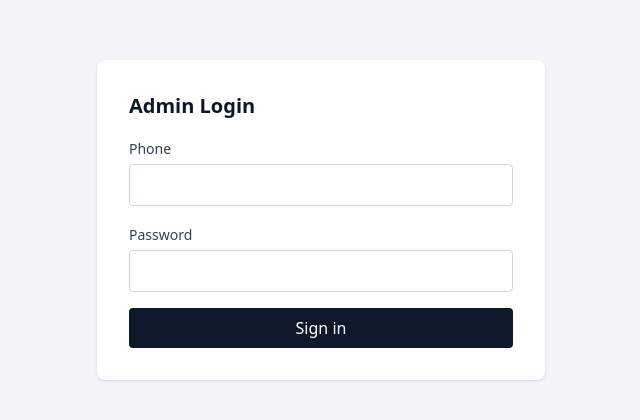
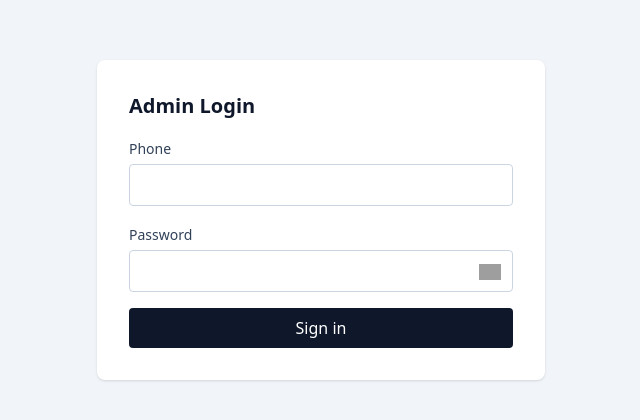
Before and after one commit to YuvrajSinghRathore1021/JatParivarfrontend, a React (Vite) app: page /admin/login in a window 1280 px wide. Shown: the part 180-600 px from the top of the page, without its empty margins (319-959 px from the left). Built offline with nearby package versions, Linux system fonts and the light colour scheme; no server answers; grey boxes are pictures that could not be loaded.

Commit message:
password Hide & Show Icons

```diff
--- a/src/admin/pages/Login.jsx
+++ b/src/admin/pages/Login.jsx
@@ -7,6 +7,7 @@ import { useAdminAuth } from '../context/AdminAuthContext.jsx'
 export default function LoginPage() {
   const [phone, setPhone] = useState('')
   const [password, setPassword] = useState('')
+  const [showPassword, setShowPassword] = useState(false);
   const [error, setError] = useState('')
   const [loading, setLoading] = useState(false)
   const navigate = useNavigate()
@@ -46,15 +47,28 @@ export default function LoginPage() {
               required
             />
           </div>
-          <div>
+          <div className="relative w-full">
             <label className="text-sm font-medium text-slate-700">Password</label>
             <input
-              type="password"
+              type={showPassword ? 'text' : 'password'}
               value={password}
               onChange={(e) => setPassword(e.target.value)}
               className="mt-1 w-full border border-slate-300 rounded px-3 py-2 focus:outline-none focus:ring focus:ring-slate-200"
               required
             />
+            <img
+              width="22"
+              height="22"
+              onClick={() => setShowPassword(!showPassword)}
+              src={
+                showPassword
+                  ? "https://img.icons8.com/fluency-systems-regular/60/hide.png"
+                  : "https://img.icons8.com/fluency-systems-regular/60/visible.png"
+              }
+              alt="toggle visibility"
+              className="absolute right-3 bottom-3 cursor-pointer"
+            />
+
           </div>
           <button
             type="submit"
```
